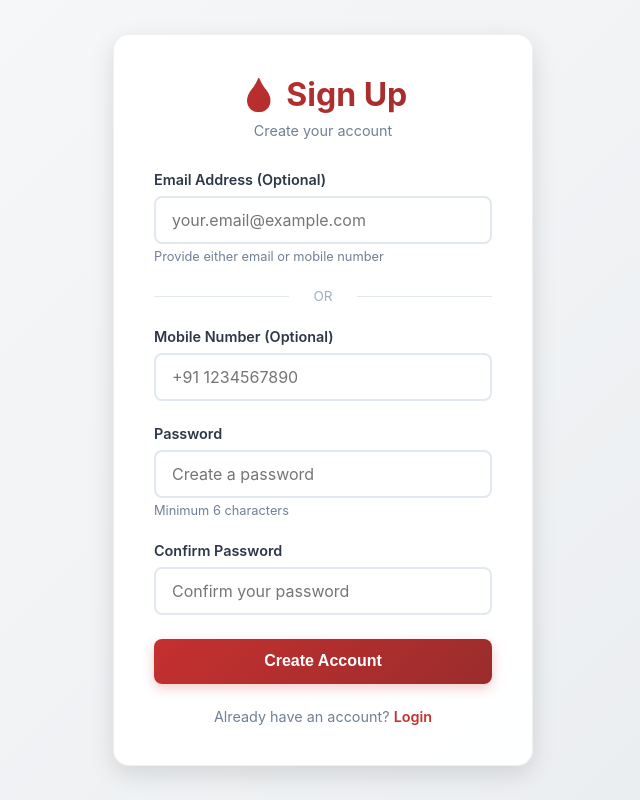
After one commit to alvinson-tech/fbgd, a Flask app: page /signup in a window 1280 px wide. The commit adds this page. Shown: the whole page, without its empty margins (317-957 px from the left). Run offline with Flask 3, Linux system fonts and the light colour scheme; parts of the project's set-up code (start-up, migrations or seed data) failed here and were passed over.

Commit message:
Final Updates

```diff
--- a/app.py
+++ b/app.py
@@ -1,17 +1,31 @@
-from flask import Flask, render_template, request, jsonify
+from flask import Flask, render_template, request, jsonify, redirect, url_for, flash
+from flask_login import LoginManager, login_user, logout_user, login_required, current_user
+from flask_bcrypt import Bcrypt
 import os
 import cv2
 import numpy as np
 from tensorflow import keras
 import pickle
+from models import db, User
 
 app = Flask(__name__)
 
 # Configuration
+app.config['SECRET_KEY'] = 'your-secret-key-change-this-in-production'
+app.config['SQLALCHEMY_DATABASE_URI'] = 'sqlite:///users.db'
+app.config['SQLALCHEMY_TRACK_MODIFICATIONS'] = False
+
 IMG_SIZE = 128
 MODEL_PATH = 'model/blood_group_model.h5'
 LABEL_ENCODER_PATH = 'model/label_encoder.pkl'
 UPLOAD_FOLDER = 'uploads'
+
+# Initialize extensions
+db.init_app(app)
+bcrypt = Bcrypt(app)
+login_manager = LoginManager(app)
+login_manager.login_view = 'login'
+login_manager.login_message = 'Please log in to access this page.'
 
 # Create upload folder
 os.makedirs(UPLOAD_FOLDER, exist_ok=True)
@@ -24,27 +38,112 @@ print("Model loaded successfully!")
 with open(LABEL_ENCODER_PATH, 'rb') as f:
     label_encoder = pickle.load(f)
 
+@login_manager.user_loader
+def load_user(user_id):
+    return User.query.get(int(user_id))
+
 def preprocess_image(image_path):
     """Preprocess the uploaded image"""
-    # Read image in grayscale
     img = cv2.imread(image_path, cv2.IMREAD_GRAYSCALE)
-
-    # Resize image
     img = cv2.resize(img, (IMG_SIZE, IMG_SIZE))
-
-    # Normalize pixel values
     img = img / 255.0
-
-    # Reshape for model input
     img = img.reshape(1, IMG_SIZE, IMG_SIZE, 1)
-
     return img
 
+# ============== AUTHENTICATION ROUTES ==============
+
+@app.route('/signup', methods=['GET', 'POST'])
+def signup():
+    if current_user.is_authenticated:
+        return redirect(url_for('index'))
+
+    if request.method == 'POST':
+        email = request.form.get('email', '').strip()
+        mobile = request.form.get('mobile', '').strip()
+        password = request.form.get('password')
+        confirm_password = request.form.get('confirm_password')
+
+        # Validation
+        if not (email or mobile):
+            flash('Please provide either email or mobile number', 'error')
+            return render_template('signup.html')
+
+        if not password or len(password) < 6:
+            flash('Password must be at least 6 characters', 'error')
+            return render_template('signup.html')
+
+        if password != confirm_password:
+            flash('Passwords do not match', 'error')
+            return render_template('signup.html')
+
+        # Check if user exists
+        if email and User.query.filter_by(email=email).first():
+            flash('Email already registered', 'error')
+            return render_template('signup.html')
+
+        if mobile and User.query.filter_by(mobile=mobile).first():
+            flash('Mobile number already registered', 'error')
+            return render_template('signup.html')
+
+        # Create new user
+        hashed_password = bcrypt.generate_password_hash(password).decode('utf-8')
+        new_user = User(
+            email=email if email else None,
+            mobile=mobile if mobile else None,
+            password=hashed_password
+        )
+
+        db.session.add(new_user)
+        db.session.commit()
+
+        flash('Account created successfully! Please log in.', 'success')
+        return redirect(url_for('login'))
+
+    return render_template('signup.html')
+
+@app.route('/login', methods=['GET', 'POST'])
+def login():
+    if current_user.is_authenticated:
+        return redirect(url_for('index'))
+
+    if request.method == 'POST':
+        identifier = request.form.get('identifier', '').strip()  # email or mobile
+        password = request.form.get('password')
+
+        if not identifier or not password:
+            flash('Please provide all fields', 'error')
+            return render_template('login.html')
+
+        # Check if identifier is email or mobile
+        user = User.query.filter(
+            (User.email == identifier) | (User.mobile == identifier)
+        ).first()
+
+        if user and bcrypt.check_password_hash(user.password, password):
+            login_user(user, remember=True)
+            next_page = request.args.get('next')
+            return redirect(next_page) if next_page else redirect(url_for('index'))
+        else:
+            flash('Invalid credentials. Please try again.', 'error')
+
+    return render_template('login.html')
+
+@app.route('/logout')
+@login_required
+def logout():
+    logout_user()
+    flash('You have been logged out successfully.', 'success')
+    return redirect(url_for('login'))
+
+# ============== MAIN APPLICATION ROUTES ==============
+
 @app.route('/')
+@login_required
 def index():
-    return render_template('index.html')
+    return render_template('index.html', user=current_user)
 
 @app.route('/predict', methods=['POST'])
+@login_required
 def predict():
     try:
         if 'file' not in request.files:
@@ -81,5 +180,14 @@ def predict():
     except Exception as e:
         return jsonify({'error': str(e)}), 500
 
+# ============== DATABASE INITIALIZATION ==============
+
+def create_tables():
+    """Create database tables"""
+    with app.app_context():
+        db.create_all()
+        print("Database tables created successfully!")
+
 if __name__ == '__main__':
+    create_tables()
     app.run(debug=True, port=5001)
--- a/requirements.txt
+++ b/requirements.txt
@@ -6,3 +6,6 @@ scikit-learn==1.3.2
 matplotlib==3.8.2
 Pillow==10.1.0
 flask==3.0.0
+flask-login==0.6.3
+flask-bcrypt==1.0.1
+flask-sqlalchemy==3.1.1
--- /dev/null
+++ b/templates/signup.html
@@ -0,0 +1,243 @@
+<!DOCTYPE html>
+<html lang="en">
+<head>
+    <meta charset="UTF-8">
+    <meta name="viewport" content="width=device-width, initial-scale=1.0">
+    <title>Sign Up - Blood Group Detection</title>
+    <style>
+        * {
+            margin: 0;
+            padding: 0;
+            box-sizing: border-box;
+        }
+
+        body {
+            font-family: 'DM Sans', -apple-system, BlinkMacSystemFont, 'Segoe UI', Roboto, sans-serif;
+            background: linear-gradient(135deg, #f8f9fa 0%, #e9ecef 100%);
+            min-height: 100vh;
+            display: flex;
+            align-items: center;
+            justify-content: center;
+            color: #2d3748;
+            padding: 2rem 1rem;
+        }
+
+        .auth-container {
+            background: rgba(255, 255, 255, 0.95);
+            padding: 2.5rem;
+            border-radius: 16px;
+            box-shadow: 0 8px 24px rgba(0, 0, 0, 0.12);
+            width: 100%;
+            max-width: 420px;
+            border: 1px solid rgba(0, 0, 0, 0.06);
+        }
+
+        .logo {
+            text-align: center;
+            margin-bottom: 2rem;
+        }
+
+        .logo h1 {
+            font-size: 2rem;
+            background: linear-gradient(135deg, #c53030, #9b2c2c);
+            -webkit-background-clip: text;
+            -webkit-text-fill-color: transparent;
+            background-clip: text;
+            font-weight: 700;
+            margin-bottom: 0.5rem;
+        }
+
+        .logo p {
+            color: #718096;
+            font-size: 0.9rem;
+        }
+
+        .form-group {
+            margin-bottom: 1.5rem;
+        }
+
+        .form-group label {
+            display: block;
+            margin-bottom: 0.5rem;
+            color: #2d3748;
+            font-weight: 600;
+            font-size: 0.9rem;
+        }
+
+        .form-group input {
+            width: 100%;
+            padding: 0.75rem 1rem;
+            border: 2px solid #e2e8f0;
+            border-radius: 8px;
+            font-size: 1rem;
+            transition: all 0.3s ease;
+            font-family: inherit;
+        }
+
+        .form-group input:focus {
+            outline: none;
+            border-color: #c53030;
+            box-shadow: 0 0 0 3px rgba(197, 48, 48, 0.1);
+        }
+
+        .form-hint {
+            font-size: 0.8rem;
+            color: #718096;
+            margin-top: 0.3rem;
+        }
+
+        .btn {
+            width: 100%;
+            background: linear-gradient(135deg, #c53030, #9b2c2c);
+            color: white;
+            border: none;
+            padding: 0.85rem;
+            border-radius: 8px;
+            cursor: pointer;
+            font-size: 1rem;
+            font-weight: 600;
+            transition: all 0.3s ease;
+            box-shadow: 0 4px 12px rgba(197, 48, 48, 0.25);
+        }
+
+        .btn:hover {
+            transform: translateY(-2px);
+            box-shadow: 0 6px 16px rgba(197, 48, 48, 0.35);
+        }
+
+        .alert {
+            padding: 0.75rem 1rem;
+            border-radius: 8px;
+            margin-bottom: 1.5rem;
+            font-size: 0.9rem;
+        }
+
+        .alert-error {
+            background: rgba(245, 101, 101, 0.1);
+            border: 1px solid #f56565;
+            color: #c53030;
+        }
+
+        .alert-success {
+            background: rgba(72, 187, 120, 0.1);
+            border: 1px solid #48bb78;
+            color: #2f855a;
+        }
+
+        .form-footer {
+            text-align: center;
+            margin-top: 1.5rem;
+            color: #718096;
+            font-size: 0.9rem;
+        }
+
+        .form-footer a {
+            color: #c53030;
+            text-decoration: none;
+            font-weight: 600;
+        }
+
+        .form-footer a:hover {
+            text-decoration: underline;
+        }
+
+        .divider {
+            text-align: center;
+            margin: 1.5rem 0;
+            color: #a0aec0;
+            font-size: 0.85rem;
+            position: relative;
+        }
+
+        .divider::before,
+        .divider::after {
+            content: '';
+            position: absolute;
+            top: 50%;
+            width: 40%;
+            height: 1px;
+            background: #e2e8f0;
+        }
+
+        .divider::before {
+            left: 0;
+        }
+
+        .divider::after {
+            right: 0;
+        }
+    </style>
+</head>
+<body>
+    <div class="auth-container">
+        <div class="logo">
+            <h1>🩸 Sign Up</h1>
+            <p>Create your account</p>
+        </div>
+
+        {% with messages = get_flashed_messages(with_categories=true) %}
+            {% if messages %}
+                {% for category, message in messages %}
+                    <div class="alert alert-{{ category }}">
+                        {{ message }}
+                    </div>
+                {% endfor %}
+            {% endif %}
+        {% endwith %}
+
+        <form method="POST" action="{{ url_for('signup') }}">
+            <div class="form-group">
+                <label for="email">Email Address (Optional)</label>
+                <input
+                    type="email"
+                    id="email"
+                    name="email"
+                    placeholder="your.email@example.com"
+                >
+                <p class="form-hint">Provide either email or mobile number</p>
+            </div>
+
+            <div class="divider">OR</div>
+
+            <div class="form-group">
+                <label for="mobile">Mobile Number (Optional)</label>
+                <input
+                    type="tel"
+                    id="mobile"
+                    name="mobile"
+                    placeholder="+91 1234567890"
+                >
+            </div>
+
+            <div class="form-group">
+                <label for="password">Password</label>
+                <input
+                    type="password"
+                    id="password"
+                    name="password"
+                    placeholder="Create a password"
+                    required
+                >
+                <p class="form-hint">Minimum 6 characters</p>
+            </div>
+
+            <div class="form-group">
+                <label for="confirm_password">Confirm Password</label>
+                <input
+                    type="password"
+                    id="confirm_password"
+                    name="confirm_password"
+                    placeholder="Confirm your password"
+                    required
+                >
+            </div>
+
+            <button type="submit" class="btn">Create Account</button>
+        </form>
+
+        <div class="form-footer">
+            Already have an account? <a href="{{ url_for('login') }}">Login</a>
+        </div>
+    </div>
+</body>
+</html>
```
Also changed, not shown: models.py (added, +16 -0 lines), templates/index.html (+51 -36 lines), templates/login.html (added, +193 -0 lines), 3 other files.
